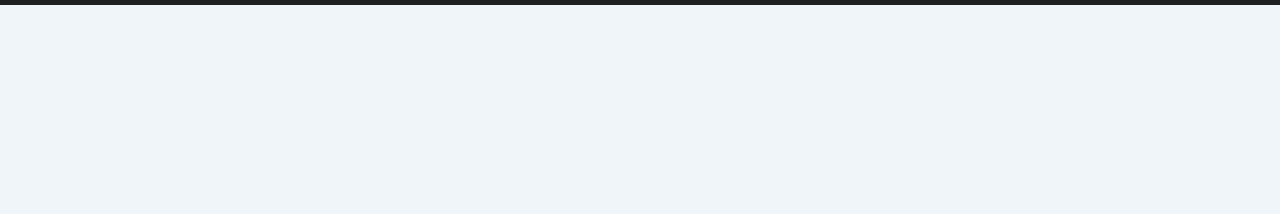
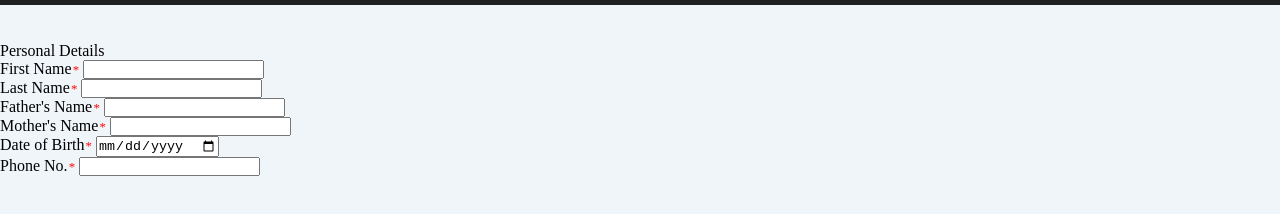
Before and after one commit to suryakanta-mohanty/form, a plain HTML site: page index.html in a window 1280 px wide. Shown: the part 58-272 px from the top of the page. Drawn offline with Linux system fonts and the light colour scheme.

Commit message:
adding one section of the form in html

```diff
--- a/index.html
+++ b/index.html
@@ -20,6 +20,46 @@
       </nav>
     </div>
 
+    <div class="form_section">
+      <form>
+        <div class="section_one">
+          <div class="details">
+            <p>Personal Details</p>
+          </div>
+
+          <div class="input_section">
+            <label for="firstName">First Name</label>
+            <input type="text" name="" id="firstName" required>
+          </div>
+
+          <div class="input_section">
+            <label for="lastName">Last Name</label>
+            <input type="text" name="" id="lastName" required>
+          </div>
+
+          <div class="input_section">
+            <label for="fatherName">Father's Name</label>
+            <input type="text" name="" id="fatherName" required>
+          </div>
+
+          <div class="input_section">
+            <label for="motherName">Mother's Name</label>
+            <input type="text" name="" id="motherName" required>
+          </div>
+
+          <div class="input_section">
+            <label for="dob">Date of Birth</label>
+            <input type="date" name="" id="dob" required>
+          </div>
+
+          <div class="input_section">
+            <label for="phone">Phone No.</label>
+            <input type="tel" name="" id="phone" pattern="[0-9]{10}" maxlength="10" required>
+          </div>
+
+        </div>
+      </form>
+    </div>
   </div>
 
   <script src="./index.js"></script>
--- a/style.css
+++ b/style.css
@@ -25,6 +25,7 @@
   background: var(--navbar-bg);
   padding: 8px 13%;
   position: fixed;
+
 }
 
 .navbar nav{
@@ -59,3 +60,18 @@
 .social a i:hover{
   transform: translateY(-8px);
 }
+
+.form_section{
+  padding-top: 100px;
+}
+
+.input_section label{
+  cursor: pointer;
+}
+
+.input_section label::after{
+  font-size: 0.8rem;
+  content: '*';
+  color: red;
+  margin-left: 1.2px;
+}
```
